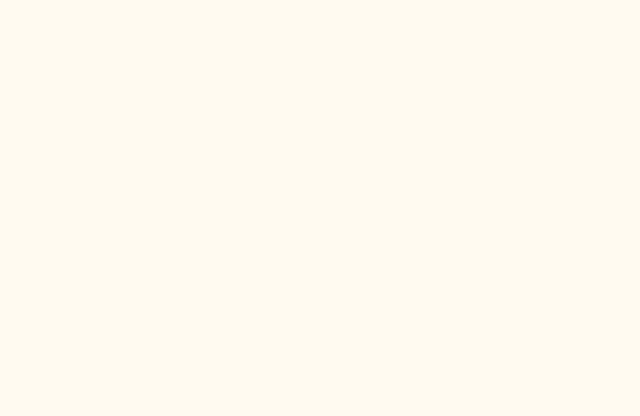
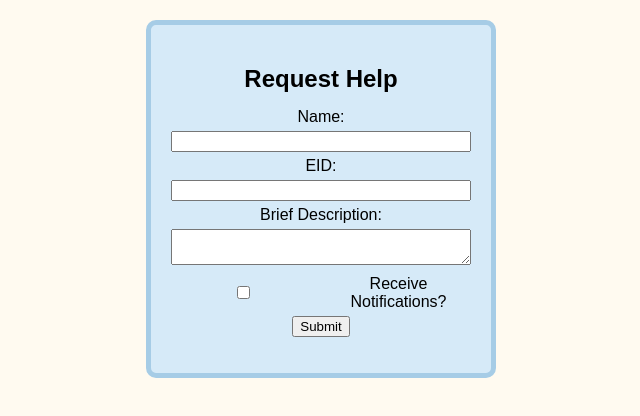
Before and after one commit to caitlin8105/wics-hackathon, a plain HTML site: page 314.html in a window 1280 px wide. Shown: the whole page, without its empty margins (319-959 px from the left). Drawn offline with Linux system fonts and the light colour scheme.

Commit message:
314 skeleton added

```diff
--- a/314.html
+++ b/314.html
@@ -4,9 +4,63 @@
     <style>
       body {
         background-color: floralwhite;
+        font-family: Arial, sans-serif;
+      }
+      .form-container {
+        background-color: #d6eaf8; /* Pale blue */
+        padding: 20px;
+        border-radius: 10px;
+        width: 300px;
+        margin: 20px auto;
+        text-align: center;
+        border: 5px solid #a6cce6; /* Gingham border color */
+      }
+      .form-container h2 {
+        margin-bottom: 15px;
+      }
+      label, input, textarea {
+        display: block;
+        width: 100%;
+        margin: 5px 0;
+      }
+      .checkbox-container {
+        display: flex;
+        align-items: center;
+        justify-content: center;
+        gap: 10px;
+      }
+      #phone-number {
+        display: none;
       }
     </style>
+    <script>
+      function togglePhoneInput() {
+        const phoneInput = document.getElementById("phone-number");
+        phoneInput.style.display = document.getElementById("notifications").checked ? "block" : "none";
+      }
+    </script>
   </head>
   <body>
+    <div class="form-container">
+      <h2>Request Help</h2>
+      <form>
+        <label for="name">Name:</label>
+        <input type="text" id="name" name="name" required>
+
+        <label for="eid">EID:</label>
+        <input type="text" id="eid" name="eid" required>
+
+        <label for="description">Brief Description:</label>
+        <textarea id="description" name="description" required></textarea>
+
+        <div class="checkbox-container">
+          <input type="checkbox" id="notifications" name="notifications" onclick="togglePhoneInput()">
+          <label for="notifications">Receive Notifications?</label>
+        </div>
+
+        <input type="text" id="phone-number" name="phone-number" placeholder="Enter phone number">
+        <button type="submit">Submit</button>
+      </form>
+    </div>
   </body>
 </html>
```
Also changed, not shown: 312.html (deleted, +0 -12 lines).
